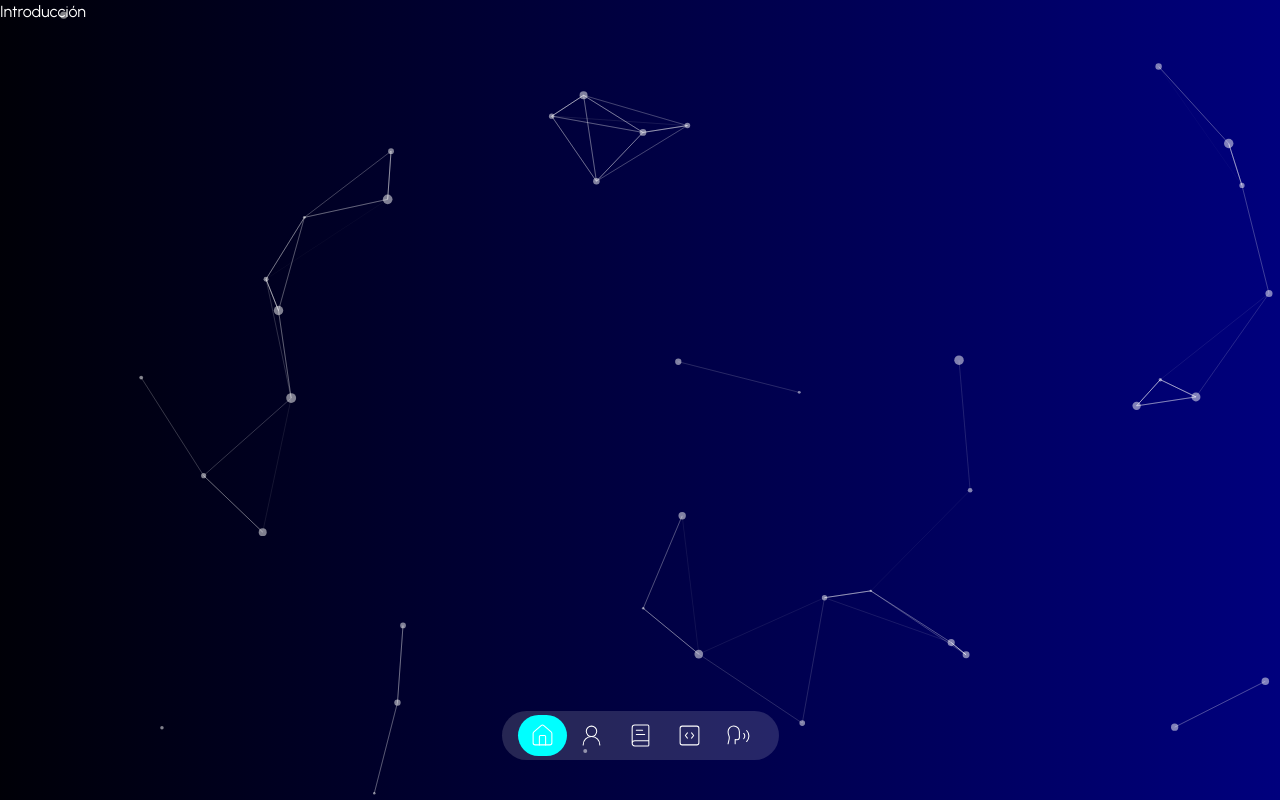
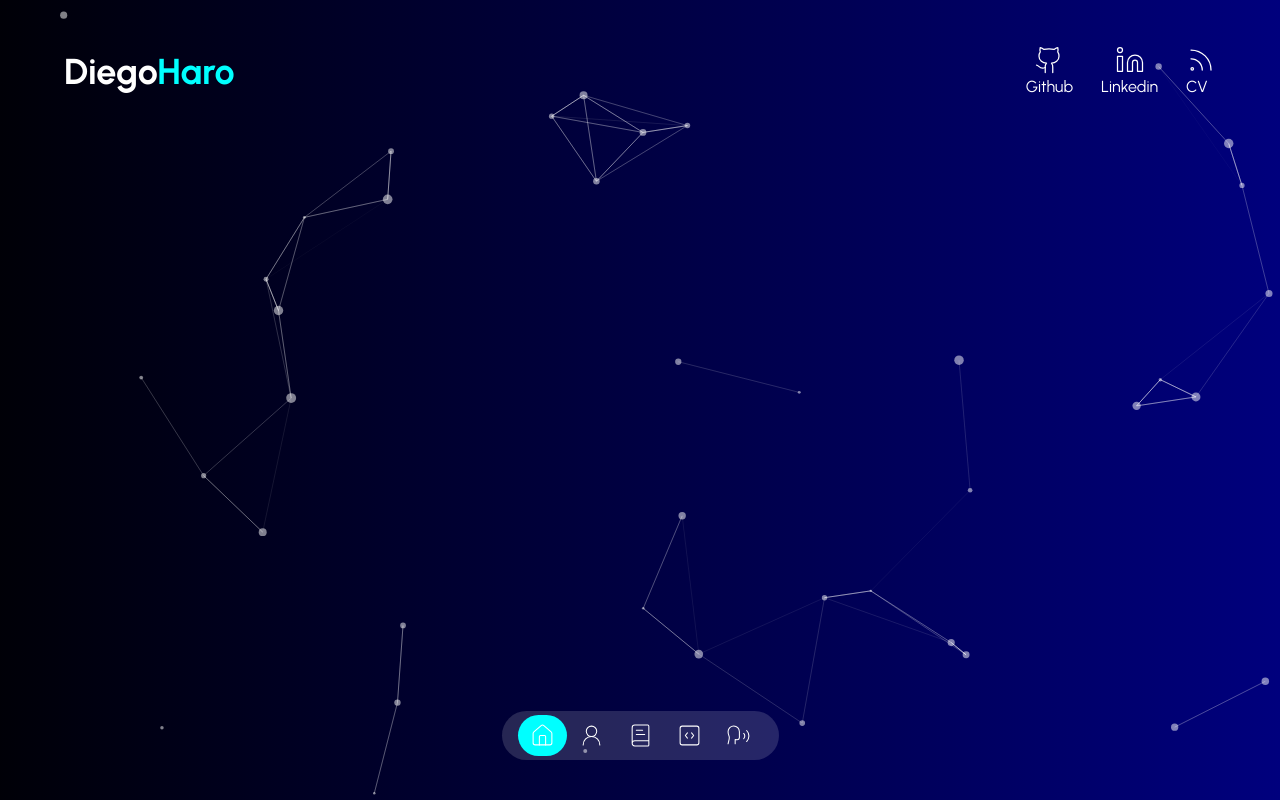
Before and after one commit to DiegoHaroVivanco/portfolio-desarrollador, a Next.js app: page / in a window 1280 px wide. Shown: the top 800 px of the page. Built offline with nearby package versions, Linux system fonts and the light colour scheme.

Commit message:
se agrego un header, cambio de iconos

```diff
--- a/app/layout.tsx
+++ b/app/layout.tsx
@@ -2,6 +2,7 @@ import type { Metadata } from "next";
 import { Urbanist } from "next/font/google";
 import "./globals.css";
 import Navbar from "@/components/navbar";
+import Header from "@/components/header";
 
 const urbanist = Urbanist({ subsets: ["latin"] });
 
@@ -22,6 +23,7 @@ export default function RootLayout({
     <html lang="en">
       <body className={urbanist.className}>{children}
         <Navbar />
+        <Header/>
         {children}
       </body>
 
--- a/app/page.tsx
+++ b/app/page.tsx
@@ -7,7 +7,7 @@ export default function Home() {
       <TransitionPage />
       <div className="flex min-h-[100vh] h-full bg-no-repeat bg-gradient-cover">
         <CoverParticles />
-        <p>Introducción</p>
+        {/* <p>Introducción</p> */}
       </div>
     </main>
   );
--- /dev/null
+++ b/components/header.tsx
@@ -0,0 +1,45 @@
+import Link from "next/link";
+import MotionTransition from "./transition-component";
+import { socialNetworks } from "@/data";
+
+const Header = () =>{
+
+    return(
+        <MotionTransition position="bottom" className="absolute z-40 inline-block  w-full top-5 md:top-10" >
+            <header>
+                <div className="container justify-between  max-w-6xl mx-auto md:flex">
+                    <Link href="/" >
+                        {/* para que sea responsive el text-center */}
+                        <h1 className="my-3 text-4xl font-bold text-center md:text-left">
+                            Diego
+                            <span className="text-secondary">
+                                Haro
+                            </span>
+
+                        </h1>
+
+                    </Link>
+                    <div className="flex items-center justify-center gap-7">
+                        {socialNetworks.map(({logo, src, title,id}) =>(
+                            <Link key={id}
+                                href={src}
+                                target="_blank"
+                                className=" social-link transition-all duration-300 hover:text-secondary"
+                            >
+                                <span className="flex items-center justify-center">
+                                    {logo}
+                                </span>
+                                {title}
+                            </Link>
+                        ))}
+                    </div>
+
+                </div>
+            </header>
+
+        </MotionTransition>
+
+    );
+}
+
+export default Header;
--- a/data.tsx
+++ b/data.tsx
@@ -1,31 +1,29 @@
-import { BookText, CodeSquare, HomeIcon, UserRound, Linkedin, Twitter, Rss, Twitch, Youtube, Crop, Pencil, Computer, Book, Rocket, Speech } from "lucide-react";
+import { BookText, CodeSquare, HomeIcon, UserRound, Linkedin, Github, Rss, Twitch, Youtube, Crop, Pencil, Computer, Book, Rocket, Speech } from "lucide-react";
 
 export const socialNetworks = [
     {
         id: 1,
-        logo: <Youtube size={30} strokeWidth={1} />,
+        logo: <Github size={30} strokeWidth={1} />,
+        title: "Github",
         src: "#!",
     },
     {
         id: 2,
         logo: <Linkedin size={30} strokeWidth={1} />,
+        title: "Linkedin",
         src: "#!",
     },
     {
         id: 3,
-        logo: <Twitter size={30} strokeWidth={1} />,
+        logo: <Rss size={30} strokeWidth={1} />,
+        title: "CV",
         src: "#!",
     },
-    {
-        id: 4,
-        logo: <Rss size={30} strokeWidth={1} />,
-        src: "#!",
-    },
-    {
-        id: 5,
-        logo: <Twitch size={30} strokeWidth={1} />,
-        src: "#!",
-    },
+    // {
+    //     id: 4,
+    //     logo: <Youtube size={30} strokeWidth={1} />,
+    //     src: "#!",
+    // },
 ];
 
 
```
